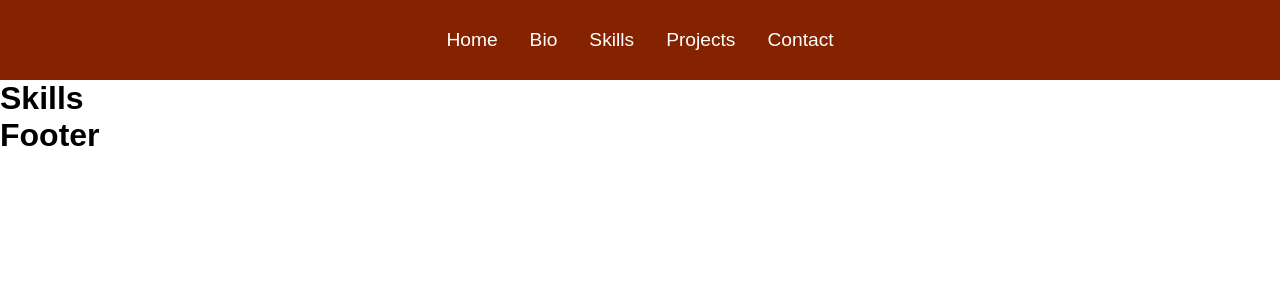
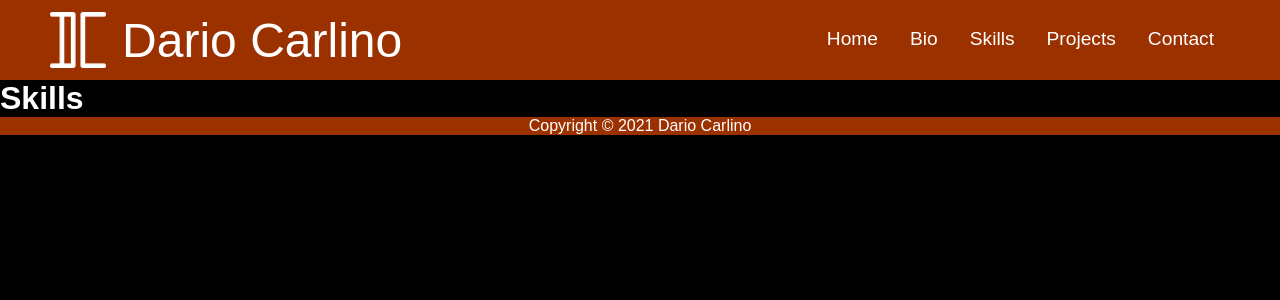
Before and after one commit to cloudymolecule/portfolio-v1, a React (Create React App) app: page /skills in a window 1280 px wide. Shown: the top 300 px of the page. Built offline with nearby package versions, Linux system fonts and the light colour scheme.

Commit message:
Update Navbar.js and css

```diff
--- a/src/components/Footer.js
+++ b/src/components/Footer.js
@@ -1,9 +1,10 @@
 import React from 'react'
+import '../styles/Footer.css'
 
 function Footer() {
     return (
-        <div>
-            <h1>Footer</h1>
+        <div className='footer'>
+            Copyright © 2021 Dario Carlino
         </div>
     )
 }
--- a/src/components/Navbar.js
+++ b/src/components/Navbar.js
@@ -3,17 +3,66 @@ import { FaBars, FaTimes } from 'react-icons/fa'
 import { IconContext } from 'react-icons/lib'
 import '../styles/Navbar.css'
 import { Link } from 'react-router-dom'
+import logo from '../assets/images/logo-w.png'
 
 function Navbar() {
+
+    const [click, setClick] = useState(false)
+
+    const [btn, setButton] = useState(true)
+
+    const handleClick = () => {
+        setClick(!click)
+    }
+
+    const closeMobileMenu = () => {
+        setClick(false)
+    }
+
+    const showButton = () => {
+        if(window.innerWidth <= 960) {
+            setButton(false)
+        } else {
+            setButton(true)
+        }
+    }
+
+    useEffect(() => {
+        showButton()
+    }, [])
+
+    window.addEventListener('resize', showButton)
+
     return (
         <>
             <IconContext.Provider value={{ color: '#fff' }}>
                 <div className='navbar'>
-                    <Link className='nav-link' to='/'>Home</Link>
-                    <Link className='nav-link' to='/bio'>Bio</Link>
-                    <Link className='nav-link' to='/skills'>Skills</Link>
-                    <Link className='nav-link' to='/projects'>Projects</Link>
-                    <Link className='nav-link' to='/contact'>Contact</Link>
+                    <div className='navbar-container container'>
+                        <Link onClick={closeMobileMenu} to='/' className='navbar-logo'>
+                            <img src={logo} alt='Logo' className='navbar-icon'/>
+                            Dario Carlino
+                        </Link>
+                        <div onClick={handleClick} className='menu-icon'>
+                            {click ? <FaTimes /> : <FaBars />}
+                        </div>
+                        <ul className={click ? 'nav-menu active' : 'nav-menu'}>
+                            <li className='nav-item'>
+                                <Link onClick={closeMobileMenu} className='nav-link' to='/'>Home</Link>
+                            </li>
+                            <li className='nav-item'>
+                                <Link onClick={closeMobileMenu} className='nav-link' to='/bio'>Bio</Link>
+                            </li>
+                            <li className='nav-item'>
+                                <Link onClick={closeMobileMenu} className='nav-link' to='/skills'>Skills</Link>
+                            </li>
+                            <li className='nav-item'>
+                                <Link onClick={closeMobileMenu} className='nav-link' to='/projects'>Projects</Link>
+                            </li>
+                            <li className='nav-item'>
+                                <Link onClick={closeMobileMenu} className='nav-link' to='/contact'>Contact</Link>
+                            </li>
+                        </ul>
+                    </div>
                 </div>
             </IconContext.Provider>
         </>
--- a/src/styles/App.css
+++ b/src/styles/App.css
@@ -4,3 +4,8 @@
   padding: 0;
   font-family: 'PT Sans', sans-serif;
 }
+
+body {
+  background-color: #000;
+  color: #fff;
+}
--- a/src/styles/Footer.css
+++ b/src/styles/Footer.css
@@ -0,0 +1,5 @@
+.footer {
+    background: #9c3100;
+    color: #fff;
+    text-align: center;
+}
--- a/src/styles/Navbar.css
+++ b/src/styles/Navbar.css
@@ -1,5 +1,5 @@
 .navbar {
-    background: #852300;
+    background: #9c3100;
     height: 80px;
     display: flex;
     justify-content: center;
@@ -10,6 +10,22 @@
     z-index: 999;
 }
 
+.navbar-container {
+    display: flex;
+    justify-content: space-between;
+    height: 80px;
+}
+
+.container {
+    z-index: 1;
+    width: 100%;
+    max-width: 1300px;
+    margin-right: auto;
+    margin-left: auto;
+    padding-right: 50px;
+    padding-left: 50px;
+}
+
 .nav-link {
     color: #fff;
     display: flex;
@@ -18,3 +34,137 @@
     padding: 0.5rem 1rem;
     height: 100%;
 }
+
+.navbar-logo {
+    color: #fff;
+    justify-self: start;
+    cursor: pointer;
+    text-decoration: none;
+    font-size: 3rem;
+    display: flex;
+    align-items: center;
+}
+
+.navbar-icon {
+    margin-right: 1rem;
+    height: 7vh;
+}
+
+.nav-menu {
+    display: flex;
+    align-items: center;
+    justify-content: center;
+    list-style: none;
+    text-align: center;
+    justify-content: end;
+}
+
+.nav-item {
+    height: 80px;
+    border-bottom: 2px solid transparent;
+}
+
+.nav-item:hover {
+    border-bottom: 2px solid #f00946;
+}
+
+.fa-bars {
+    color: #fff;
+}
+
+.menu-icon {
+    display: none;
+}
+
+@media screen and (max-width: 960px) {
+
+    .NavbarItems {
+      position: relative;
+    }
+
+    .navbar-icon {
+
+        display:none;
+    }
+
+    .navbar-logo {
+        color: #fff;
+        justify-self: start;
+        cursor: pointer;
+        text-decoration: none;
+        font-size: 2rem;
+        display: flex;
+        align-items: center;
+    }
+
+    .nav-menu {
+      display: flex;
+      flex-direction: column;
+      width: 100%;
+      height: 90vh;
+      position: absolute;
+      top: 80px;
+      left: -100%;
+      opacity: 1;
+      transition: all 0.5s ease;
+    }
+
+    .nav-menu.active {
+      background: #9c3100;
+      left: 0;
+      opacity: 1;
+      transition: all 0.6s ease;
+      z-index: 1;
+    }
+
+    .nav-links {
+      text-align: center;
+      padding: 2rem;
+      width: 100%;
+      display: table;
+    }
+
+    .nav-links:hover {
+      color: #f00946;
+      transform: scale(1.2);
+      transition: all 0.3s ease;
+    }
+
+    .nav-item:hover {
+      border: none;
+    }
+
+    .nav-item {
+      width: 100%;
+    }
+
+    .navbar-logo {
+      position: absolute;
+      top: 0;
+      left: 0;
+      transform: translate(25%, 50%);
+    }
+
+    .menu-icon {
+      display: block;
+      position: absolute;
+      top: 0;
+      right: 0;
+      transform: translate(-100%, 60%);
+      font-size: 1.8rem;
+      cursor: pointer;
+    }
+
+    .fa-times {
+      color: #fff;
+      font-size: 2rem;
+    }
+
+    .nav-btn {
+      display: flex;
+      justify-content: center;
+      align-items: center;
+      width: 100%;
+      height: 120px;
+    }
+}
```
Also changed, not shown: src/assets/images/logo-w.png (added).
